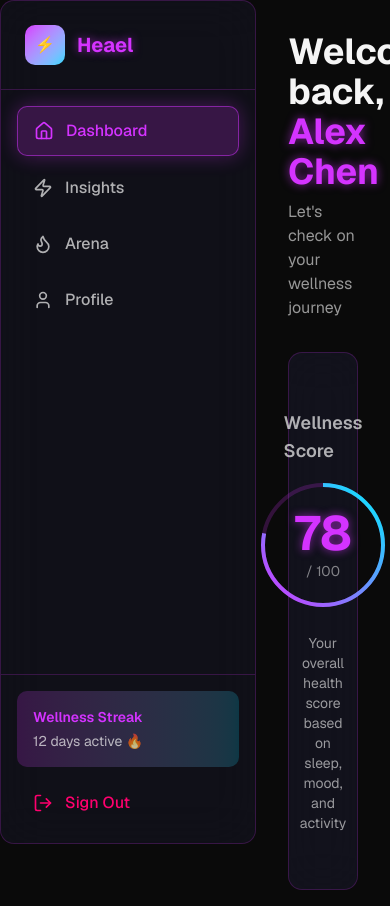
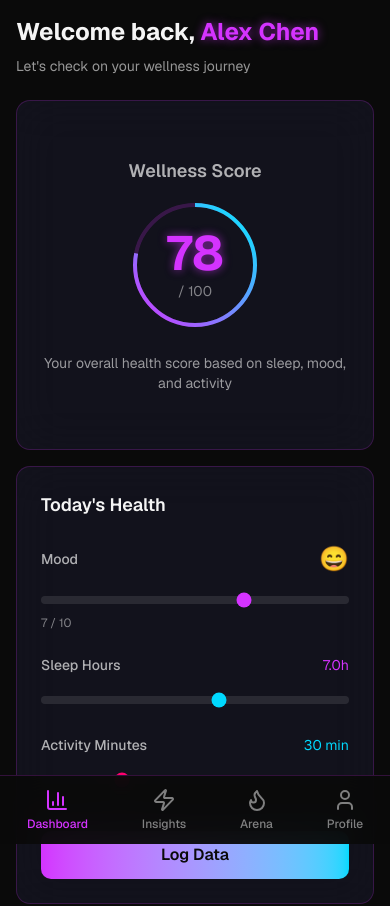
Before and after one commit to sanjaykarthik-33/Heael, a Next.js app: page /dashboard in a window 390 px wide. Shown: the top 906 px of the page. Built offline with nearby package versions, Linux system fonts and the light colour scheme.

Commit message:
Fix mobile responsive UI - hide sidebar on mobile, add bottom navigation

```diff
--- a/app/dashboard/page.tsx
+++ b/app/dashboard/page.tsx
@@ -19,25 +19,25 @@ export default function DashboardPage() {
 
   return (
     <AppLayout>
-      <div className="p-8">
+      <div className="w-full">
         {/* Header */}
-        <div className="mb-8 animate-slide-in">
-          <h1 className="text-4xl font-bold mb-2">
+        <div className="mb-6 md:mb-8 animate-slide-in">
+          <h1 className="text-2xl md:text-4xl font-bold mb-2">
             Welcome back, <span className="neon-glow-purple">{currentUser.name}</span>
           </h1>
-          <p className="text-foreground/60">Let&apos;s check on your wellness journey</p>
+          <p className="text-sm md:text-base text-foreground/60">Let&apos;s check on your wellness journey</p>
         </div>
 
         {/* Main Grid */}
-        <div className="grid grid-cols-1 md:grid-cols-3 gap-6 mb-8">
+        <div className="grid grid-cols-1 md:grid-cols-3 gap-4 md:gap-6 mb-6 md:mb-8">
           <WellnessScore score={currentUser.wellnessScore} />
           <HealthInputs />
         </div>
 
         {/* AI Insights */}
-        <div className="mb-8">
-          <h2 className="text-2xl font-bold mb-4">AI Insights</h2>
-          <div className="space-y-4">
+        <div className="mb-6 md:mb-8">
+          <h2 className="text-xl md:text-2xl font-bold mb-3 md:mb-4">AI Insights</h2>
+          <div className="space-y-3 md:space-y-4">
             {aiInsights.slice(0, 3).map((insight) => (
               <AIInsightCard key={insight.id} insight={insight} />
             ))}
--- a/components/layout/AppLayout.tsx
+++ b/components/layout/AppLayout.tsx
@@ -1,16 +1,18 @@
 'use client';
 
 import { Sidebar } from './Sidebar';
+import { MobileNav } from './MobileNav';
 
 export function AppLayout({ children }: { children: React.ReactNode }) {
   return (
     <div className="flex min-h-screen bg-background">
       <Sidebar />
-      <main className="flex-1 ml-64 overflow-y-auto">
-        <div className="animate-fade-in">
+      <main className="flex-1 ml-0 md:ml-64 overflow-y-auto pb-20 md:pb-0">
+        <div className="animate-fade-in p-4 md:p-6">
           {children}
         </div>
       </main>
+      <MobileNav />
     </div>
   );
 }
--- /dev/null
+++ b/components/layout/MobileNav.tsx
@@ -0,0 +1,37 @@
+'use client';
+
+import Link from 'next/link';
+import { usePathname } from 'next/navigation';
+import { BarChart3, Zap, Flame, User } from 'lucide-react';
+
+const navItems = [
+  { href: '/dashboard', label: 'Dashboard', icon: BarChart3 },
+  { href: '/insights', label: 'Insights', icon: Zap },
+  { href: '/arena', label: 'Arena', icon: Flame },
+  { href: '/profile', label: 'Profile', icon: User },
+];
+
+export function MobileNav() {
+  const pathname = usePathname();
+
+  return (
+    <nav className="md:hidden fixed bottom-0 left-0 right-0 border-t border-primary/20 bg-background/95 backdrop-blur-lg flex justify-around pb-safe">
+      {navItems.map((item) => {
+        const Icon = item.icon;
+        const isActive = pathname === item.href || pathname.startsWith(item.href + '/');
+        return (
+          <Link
+            key={item.href}
+            href={item.href}
+            className={`flex flex-col items-center gap-1 py-3 px-4 transition-all duration-300 ${
+              isActive ? 'text-primary' : 'text-foreground/50'
+            }`}
+          >
+            <Icon className="w-6 h-6" />
+            <span className="text-xs font-medium">{item.label}</span>
+          </Link>
+        );
+      })}
+    </nav>
+  );
+}
--- a/components/layout/Sidebar.tsx
+++ b/components/layout/Sidebar.tsx
@@ -16,7 +16,7 @@ export function Sidebar() {
   const pathname = usePathname();
 
   return (
-    <aside className="fixed left-0 top-0 h-screen w-64 glass-effect border-r border-primary/20 flex flex-col">
+    <aside className="hidden md:flex fixed left-0 top-0 h-screen w-64 glass-effect border-r border-primary/20 flex-col">
       {/* Logo */}
       <div className="flex items-center gap-3 p-6 border-b border-primary/20">
         <div className="w-10 h-10 rounded-lg bg-gradient-to-br from-primary to-secondary flex items-center justify-center text-white font-bold">
```
